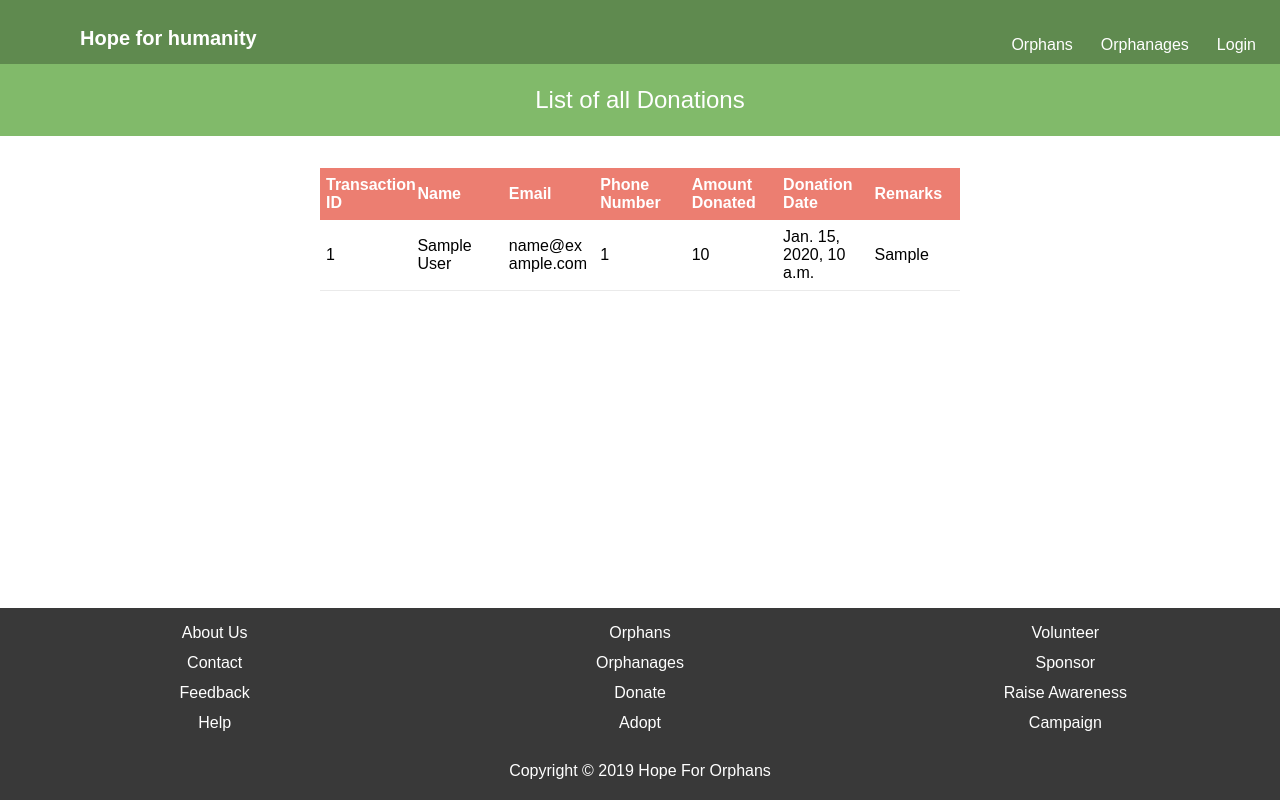
After one commit to yehyaumar/HopeForOrphans, a Django app: template templates/donors_list.html in a window 1280 px wide. The commit adds this page. Run offline with Django 3.2, Linux system fonts and the light colour scheme; the template is opened without the code that fills it: most values are stand-ins (such as "Sample title", 1, 10 or a date in 2020); some libraries are stand-ins or nearby versions.

Commit message:
orphanages can view donation log and few other fixes

```diff
--- a/home/admin.py
+++ b/home/admin.py
@@ -27,7 +27,7 @@ class OrphanAdmin(admin.ModelAdmin):
 @admin.register(Orphanage)
 class OrphanageAdmin(admin.ModelAdmin):
     list_display = ('user', 'display_pic', 'name', 'address', 'contact', 'bank_details',
-                    'display_incomesrc', 'display_facilities', 'total_donation_raised')
+                    'display_incomesrc', 'display_facilities')
     inlines = [OrphanageImagesInline]
 
 
--- a/home/models.py
+++ b/home/models.py
@@ -179,9 +179,6 @@ class Orphanage(models.Model):
 
     facilities = models.ManyToManyField(Facilities, help_text='Facilities Available', blank=True)
 
-    total_donation_raised = models.FloatField(help_text='Total donation raised through this website',
-                                              null=True, blank=True)
-
     display_pic = models.ImageField(upload_to='orphanage_dp/', help_text='Display picture for orphanage',
                                     null=True, blank=True)
 
--- a/home/urls.py
+++ b/home/urls.py
@@ -15,6 +15,7 @@ urlpatterns = [
 
     path('edit-orphan/<int:pk>', views.edit_orphan, name='edit-orphan'),
     path('adoption-requests', views.adoption_requests, name='adoption-requests'),
+    path('donations', views.donations, name='donations'),
 
     path('ajax/adoption_approval', views.adoption_approval, name='adopt-approval')
 
--- a/index/views.py
+++ b/index/views.py
@@ -146,6 +146,7 @@ def donate(request, pk):
         productinfo = request.POST.get('productinfo')
         phone = request.POST.get('phone')
         udf1 = request.POST.get('udf1')
+        udf2 = request.POST.get('udf2')
 
         payment_data = {
             'txnid': txnid,
@@ -155,6 +156,7 @@ def donate(request, pk):
             'phone': phone,
             'productinfo': productinfo,
             'udf1': udf1,
+            'udf2': udf2
         }
 
         payu_data = payu.initiate_transaction(merchant_key=merchant_key, payu_salt= payu_salt,
@@ -171,7 +173,6 @@ def donate(request, pk):
 @csrf_exempt
 def success(request):
     payu_success_data = payu.check_hash(dict(request.POST))
-    print(payu_success_data)
     amount_donated = payu_success_data['data']['amount']
     pk = int(payu_success_data['data']['udf1'])
 
@@ -184,6 +185,7 @@ def success(request):
         donation.email = payu_success_data['data']['email']
         donation.payuMoneyId = payu_success_data['data']['payuMoneyId']
         donation.phone_number = payu_success_data['data']['phone']
+        donation.donation_remark = payu_success_data['data']['udf2']
 
         donation.save()
     except IntegrityError:
--- a/static/base_script.js
+++ b/static/base_script.js
@@ -92,13 +92,13 @@ function run_ajax(e) {
         amount = $('input[name=amount]').val().trim();
         firstname = $('input[name=firstname]').val().trim();
         email = $('input[name=email]').val().trim();
-        productinfo = $('textarea[name=productinfo]').val().trim();
+        productinfo = $('input[name=productinfo]').val().trim();
         phone = $('input[name=phone]').val().trim();
         orphanage_pk = $('#orphanage_pk').text();
         $('input[name=udf1]').val(orphanage_pk);
         udf1 = $('input[name=udf1]').val();
+        udf2 = $('textarea[name=udf2]').val().trim();
 
-        console.log(orphanage_pk);
         set_csrftoken();
 
         data = {
@@ -108,6 +108,7 @@ function run_ajax(e) {
             'productinfo': productinfo,
             'phone': phone,
             'udf1': udf1,
+            'udf2': udf2,
         };
 
         $.ajax({
--- a/static/base_style.css
+++ b/static/base_style.css
@@ -430,6 +430,7 @@ table {
 }
 
 table td {
+    word-wrap: break-word
 }
 
 /*Profile*/
@@ -437,7 +438,10 @@ table td {
 
 .content-central {
     margin: 2em 25%;
+}
 
+.content-central-donation{
+    margin: 2em 25%;
 }
 
 .image-btn-table {
@@ -895,8 +899,6 @@ table td {
     color: white;
     text-align: left;
     padding: 8px 6px;
-
-
 }
 
 .card-table-row {
@@ -904,7 +906,7 @@ table td {
 
 }
 
-.card-table-row:hover {
+.card-table-row:hover, .card-table-row-donation:hover {
     background-color: #f8f8f8;
 }
 
--- a/templates/base_generic.html
+++ b/templates/base_generic.html
@@ -32,7 +32,7 @@
 
             <div class="banner-content" id="top-nav-div">
                 {% if user.is_authenticated %}
-                    <a class="top-nav-links" href="{%  url 'my-orphans'%}">My Orphans</a><a class="top-nav-links" href="{{ url }}">Donations</a><a class="top-nav-links" href="{% url 'adoption-requests' %}">Adoption Requests</a><a class="top-nav-links" href="{%  url 'profile' %}">Profile</a><a class="top-nav-links" href="{% url 'logout' %}">Logout</a>
+                    <a class="top-nav-links" href="{%  url 'my-orphans'%}">My Orphans</a><a class="top-nav-links" href="{% url 'donations' %}">Donations</a><a class="top-nav-links" href="{% url 'adoption-requests' %}">Adoption Requests</a><a class="top-nav-links" href="{%  url 'profile' %}">Profile</a><a class="top-nav-links" href="{% url 'logout' %}">Logout</a>
                 {% else %}
                     <a class="top-nav-links" href="{% url 'orphans' %}">Orphans</a><a class="top-nav-links" href="{% url 'orphanages' %}">Orphanages</a><a class="top-nav-links" href="{% url 'login' %}">Login</a>
                 {% endif %}
--- a/templates/checkout.html
+++ b/templates/checkout.html
@@ -34,7 +34,7 @@
                     <td><input type="text" maxlength="32" name="phone" placeholder="Phone" required/></td>
                 </tr>
                 <tr>
-                    <td colspan="2"><textarea maxlength="1024" placeholder="Donation Remarks" name="productinfo"
+                    <td colspan="2"><textarea maxlength="1024" placeholder="Donation Remarks" name="udf2"
                                               required></textarea></td>
                 </tr>
                 <tr>
@@ -43,7 +43,8 @@
                 </tr>
 
                 <tr>
-                    <td colspan="2">
+                    <td>
+                        <input type="hidden" name="productinfo" value="donation">
                         <input type="hidden" name="service_provider" size="64"/>
                     </td>
                 </tr>
--- /dev/null
+++ b/templates/donors_list.html
@@ -0,0 +1,89 @@
+{% extends 'base_generic.html' %}
+
+{% block title %}Donations | Hope For Orphans{% endblock %}
+
+{% block content %}
+    <div class="sub-title">
+        List of all Donations
+        {#        <a class="link-in-subtitle-bar" href="{% url 'add-orphan' %}">Add Orphan</a>#}
+
+    </div>
+    <div class="content-central-donation">
+        {% if donors %}
+
+            <table class="card-table">
+                <tr>
+                    <th class="card-table-header">Transaction ID</th>
+                    <th>Name</th>
+                    <th>Email</th>
+                    <th>Phone Number</th>
+                    <th>Amount Donated</th>
+                    <th>Donation Date</th>
+                    <th>Remarks</th>
+                </tr>
+                {% for donor in donors %}
+
+                    <tr class="card-table-row-donation">
+                        <td class="card-cells" id="adopt-req-id">
+                            {{ donor.payuMoneyId }}
+                        </td>
+
+                        <td class="card-cells">
+                            {{ donor.first_name }} {{ donor.last_name }}
+                        </td>
+
+                        <td class="card-cells">
+                            {{ donor.email }}
+                        </td>
+                        <td class="card-cells">
+                            {{ donor.phone_number }}
+                        </td>
+                        <td class="card-cells ">
+                            {{ donor.amount_donated }}
+                        </td>
+                        <td class="card-cells ">
+                            {{ donor.date }}
+                        </td>
+                    <td class="card-cells ">
+                            {{ donor.donation_remark }}
+                        </td>
+                    </tr>
+
+                {% endfor %}
+            </table>
+
+        {% else %}
+            <p style="text-align: center">No orphanages added yet</p>
+        {% endif %}
+    </div>
+
+    {% if donors.has_other_pages %}
+        <ul class="pagination">
+            {% if donors.has_previous %}
+                <li><a href="?page={{ donors.previous_page_number }}">&laquo;</a></li>
+            {% else %}
+                <li class="pagination-disabled"><span>&laquo;</span></li>
+            {% endif %}
+
+            {% for i in donors.paginator.page_range %}
+                {% if donors.number == i %}
+                    <li><span class="pagination-active">{{ i }}</span></li>
+                {% else %}
+                    <li><a href="?page={{ i }}">{{ i }}</a></li>
+                {% endif %}
+            {% endfor %}
+
+            {% if donors.has_next %}
+                <li><a href="?page={{ donors.next_page_number }}">&raquo;</a></li>
+            {% else %}
+                <li class="pagination-disabled"><span>&raquo;</span></li>
+            {% endif %}
+        </ul>
+    {% endif %}
+
+
+    <div id="myModal" class="modal">
+        <div class="modal-content">
+        </div>
+    </div>
+{% endblock %}
--- a/templates/orphanage_profile.html
+++ b/templates/orphanage_profile.html
@@ -65,7 +65,7 @@
             Total Donation Raised Through This Platform
         </div>
         <div class="total-don-class" id="total-don-div">
-            Rs. {{ orphanage.total_donation_raised }}
+            Rs. {{ total_donation_raised }}
         </div>
 
         <div id="table-div">
```
Also changed, not shown: home/views.py (+31 -1 lines), home/migrations/0019_remove_orphanage_total_donation_raised.py (added).
